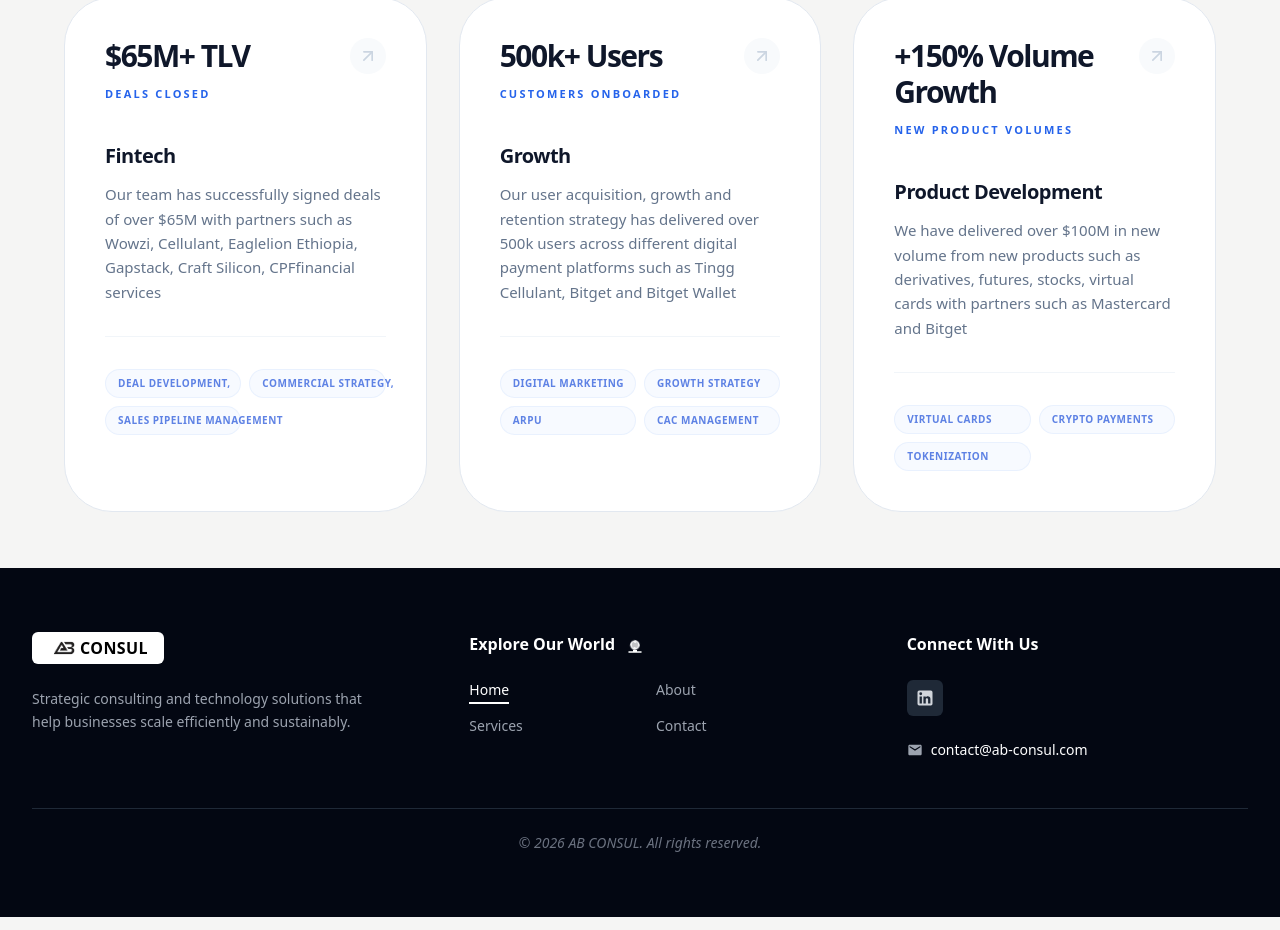
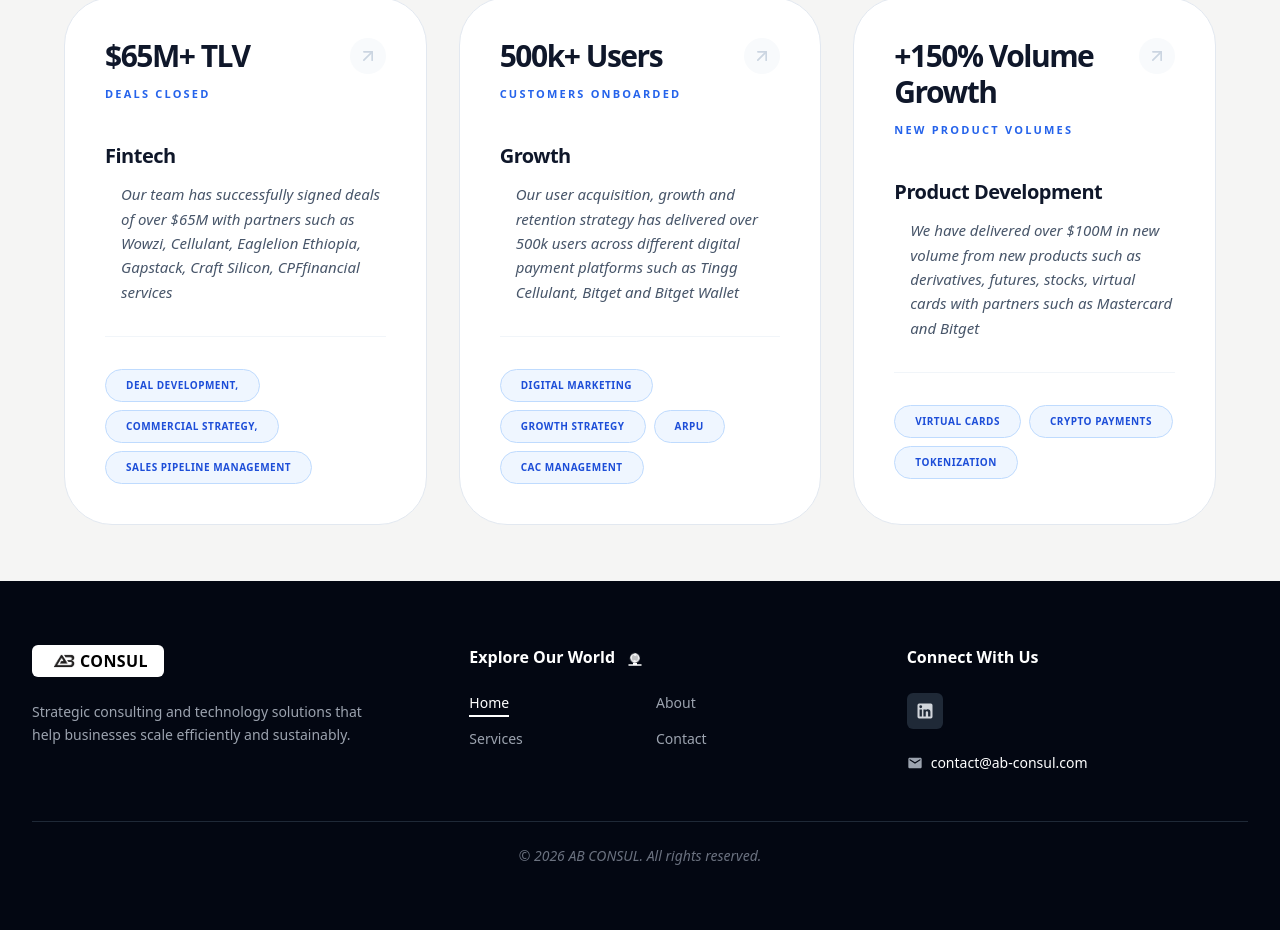
Before and after one commit to l-tting/ab-consul, a Next.js app in the folder my-app/: page / in a window 1280 px wide. Shown: the part 2557-3487 px from the top of the page. Built offline with nearby package versions, Linux system fonts and the light colour scheme.

Commit message:
changing home page proof of valuation section v3

```diff
--- a/my-app/src/components/ProofOfVal.jsx
+++ b/my-app/src/components/ProofOfVal.jsx
@@ -93,22 +93,23 @@ export default function ResultsSection() {
                   {item.client}
                 </h3>
 
-                <p className="text-slate-500 text-sm md:text-[15px] font-medium leading-relaxed mb-6 md:mb-8">
+                {/* Description with improved font styling */}
+                <p className="text-slate-600 text-sm md:text-[15px] font-medium leading-relaxed mb-6 md:mb-8 italic border-l-3 border-blue-600 pl-3 md:pl-4">
                   {item.description}
                 </p>
               </div>
 
-              {/* Outcomes (ONLY FIX: whitespace-nowrap) */}
-              <div className="relative z-10 grid grid-cols-2 gap-2 pt-6 md:pt-8 border-t border-slate-100">
+              {/* Outcomes - wider badges with proper text wrapping */}
+              <div className="relative z-10 flex flex-wrap gap-2 pt-6 md:pt-8 border-t border-slate-100">
                 {item.outcomes.map((outcome) => (
                   <span
                     key={outcome}
                     className="text-[9px] md:text-[10px] font-black
-                      bg-blue-50/50 text-blue-700/70
-                      px-3 py-1.5
+                      bg-blue-50 text-blue-700
+                      px-4 md:px-5 py-1.5 md:py-2
                       rounded-full uppercase tracking-wider
-                      border border-blue-100/50
-                      whitespace-nowrap"
+                      border border-blue-200
+                      inline-block"
                   >
                     {outcome}
                   </span>
```
